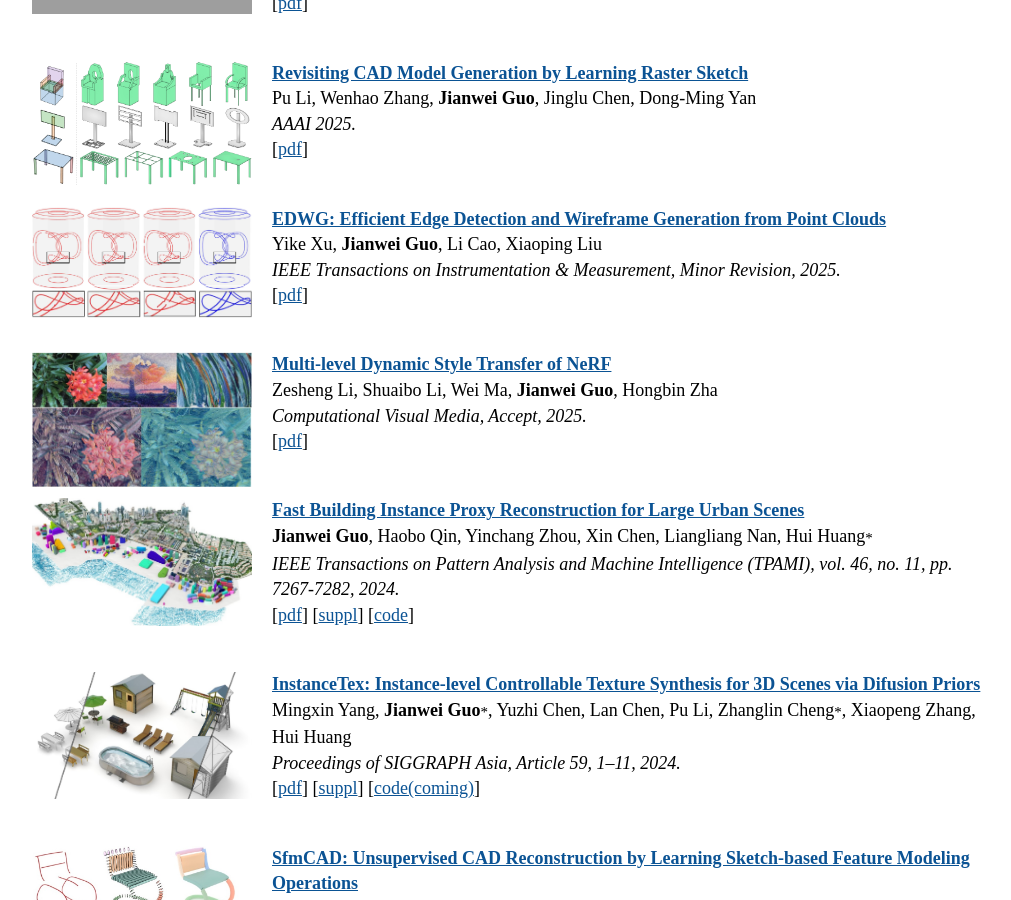
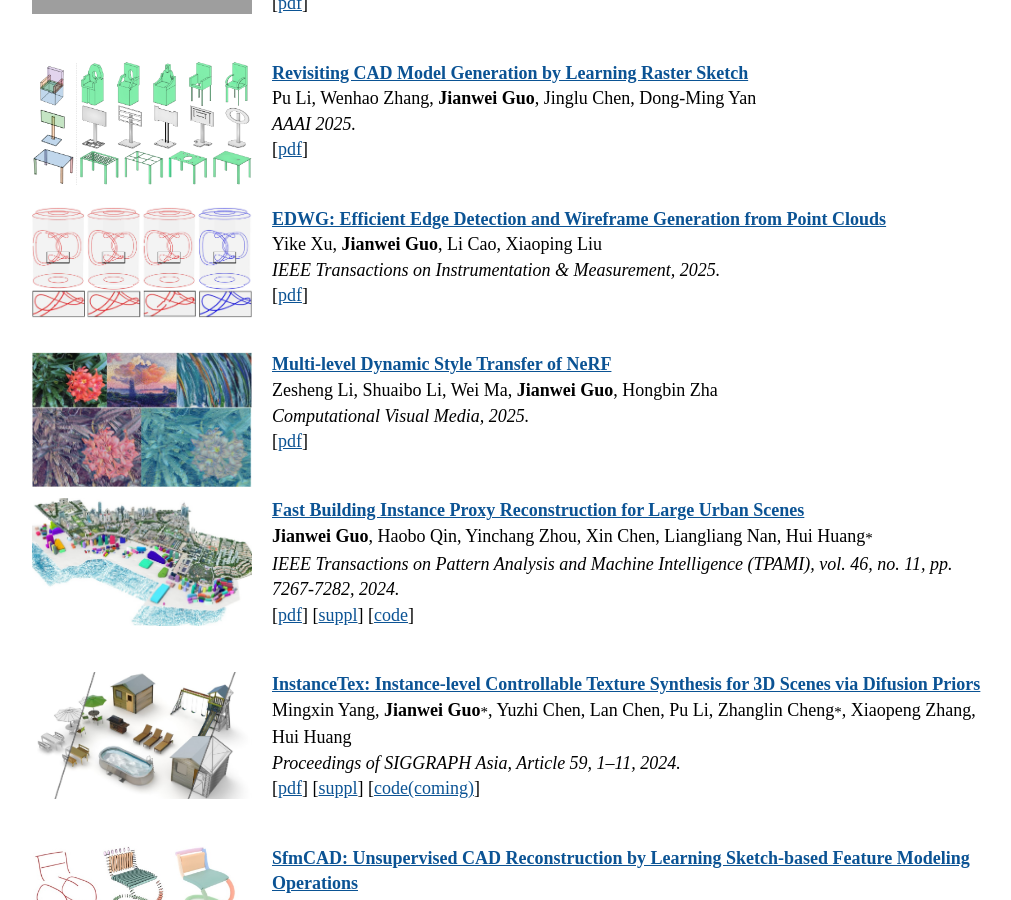
Before and after one commit to jianweiguo/jianweiguo.github.io, a Jekyll site: the page built from publications/index.html, in a window 1280 px wide and 900 px high, scrolled down 497 px. Shown: the whole window, without its empty margins (128-1139 px from the left). Built offline with Jekyll 4.4.1, drawn with Linux system fonts in a browser that asks for light colours; grey boxes are pictures that could not be loaded.

Commit message:
Update index.html

```diff
--- a/publications/index.html
+++ b/publications/index.html
@@ -43,7 +43,7 @@ Pu Li, Wenhao Zhang, <b>Jianwei Guo</b>, Jinglu Chen, Dong-Ming Yan<br />
 <img src="2025-TIM-EDWG.png" alt="2025-TIM-EDWG" align ="left" width="220" height="111" style="margin:0px 20px 0px 0px">
 <a href="" target="_blank" style="font-weight:bold;color:rgb(11,83,148)">EDWG: Efficient Edge Detection and Wireframe Generation from Point Clouds</a> <br />
 Yike Xu, <b>Jianwei Guo</b>, Li Cao, Xiaoping Liu<br />
-<a style="font-style:italic;color:black">IEEE Transactions on Instrumentation & Measurement, Minor Revision, 2025.</a> <br />
+<a style="font-style:italic;color:black">IEEE Transactions on Instrumentation & Measurement, 2025.</a> <br />
 [<a href="" target="_blank" style="color:rgb(11,83,148)">pdf</a>]
 </p>
 
@@ -52,7 +52,7 @@ Yike Xu, <b>Jianwei Guo</b>, Li Cao, Xiaoping Liu<br />
 <img src="2025-CVMJ-MDS-Nerf.jpg" alt="2025-CVMJ-MDS-Nerf" align ="left" width="220" height="135" style="margin:0px 20px 0px 0px">
 <a href="" target="_blank" style="font-weight:bold;color:rgb(11,83,148)">Multi-level Dynamic Style Transfer of NeRF</a> <br />
 Zesheng Li, Shuaibo Li, Wei Ma, <b>Jianwei Guo</b>, Hongbin Zha<br />
-<a style="font-style:italic;color:black">Computational Visual Media, Accept, 2025.</a> <br />
+<a style="font-style:italic;color:black">Computational Visual Media, 2025.</a> <br />
 [<a href="" target="_blank" style="color:rgb(11,83,148)">pdf</a>]
 </p>
 
```
